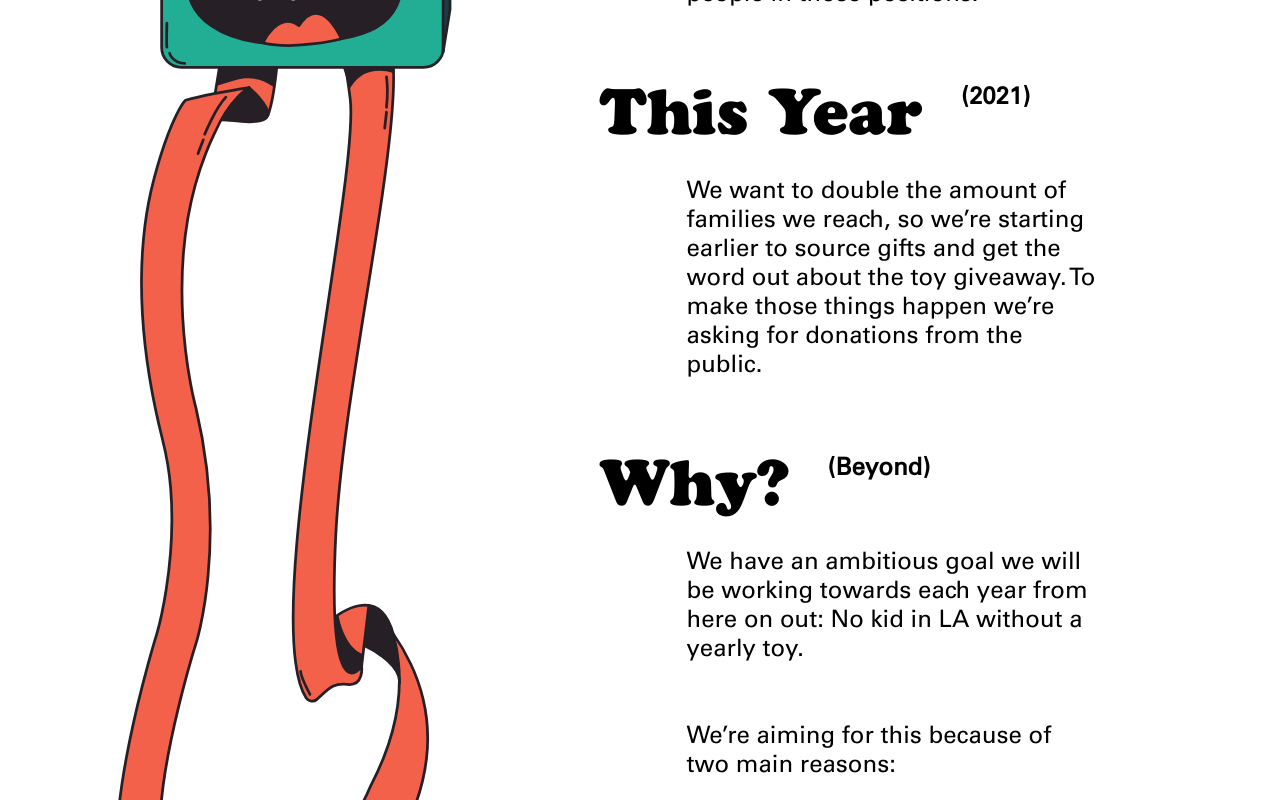
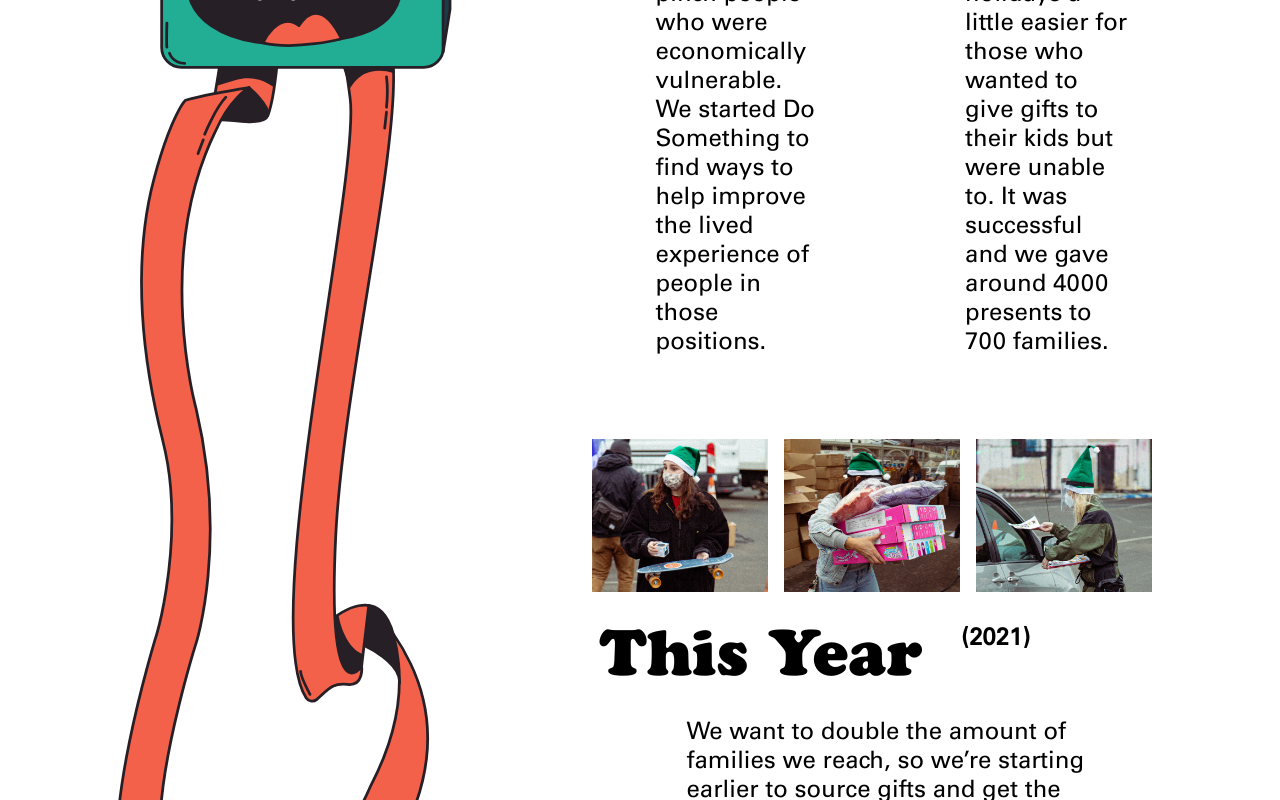
Before and after one commit to production-club/do-something, a React (Create React App) app: page /#/about in a window 1280 px wide. Shown: the part 608-1408 px from the top of the page. Built offline with nearby package versions, Linux system fonts and the light colour scheme.

Commit message:
added desktop copy and pictures

```diff
--- a/src/About.module.css
+++ b/src/About.module.css
@@ -16,8 +16,15 @@
 }
 .Title {
   margin-top: 2vh;
+  font-size: 7vw;
   margin-left: 1rem;
   font-family: "Cooper Black";
+}
+.HomePFlex {
+  display: none;
+}
+.DesktopPics {
+  display: none;
 }
 .AboutWrapper {
   display: block;
@@ -174,6 +181,27 @@
   .TabletPictures img {
     display: none;
   }
+  .TabletP {
+    display: none;
+  }
+  .DesktopPics {
+    display: flex;
+    width: 30vw;
+    margin-bottom: 3vh;
+  }
+  .DesktopPics img {
+    padding: 0.5em;
+    width: 15vw;
+  }
+  .HomePFlex {
+    display: flex;
+    padding: 0;
+    height: auto;
+  }
+  .HomePFlex p {
+    padding: 0;
+    width: 100%;
+  }
   .TabletPictures {
     height: 200vh;
     margin-top: 40vh;
--- a/src/pages/About.js
+++ b/src/pages/About.js
@@ -24,13 +24,34 @@ const About = () => {
             <h1>Last Year</h1>
             <h3>(2020)</h3>
           </div>
-          <p>
+          <p className={styles.TabletP}>
             {" "}
             In 2020 we realized a lot of systemic forces were coming together to
             pinch people who were economically vulnerable. We started Do
             Something to find ways to help improve the lived experience of
             people in those positions.
           </p>
+          <div className={styles.HomePFlex}>
+            <p>
+              {" "}
+              In 2020 we realized a lot of systemic forces were coming together
+              to pinch people who were economically vulnerable. We started Do
+              Something to find ways to help improve the lived experience of
+              people in those positions.
+            </p>
+            <p>
+              {" "}
+              The Toy Giveaway was one way we saw we could help by making the
+              holidays a little easier for those who wanted to give gifts to
+              their kids but were unable to. It was successful and we gave
+              around 4000 presents to 700 families.
+            </p>
+          </div>
+          <div className={styles.DesktopPics}>
+            <img src={img01} alt="toy drive 2020" />
+            <img src={img02} alt="toy drive 2020" />
+            <img src={img03} alt="toy drive 2020" />
+          </div>
         </div>
         <div className={styles.MobileCopy}>
           <img src={img01} alt="toy drive 2020" />
```
